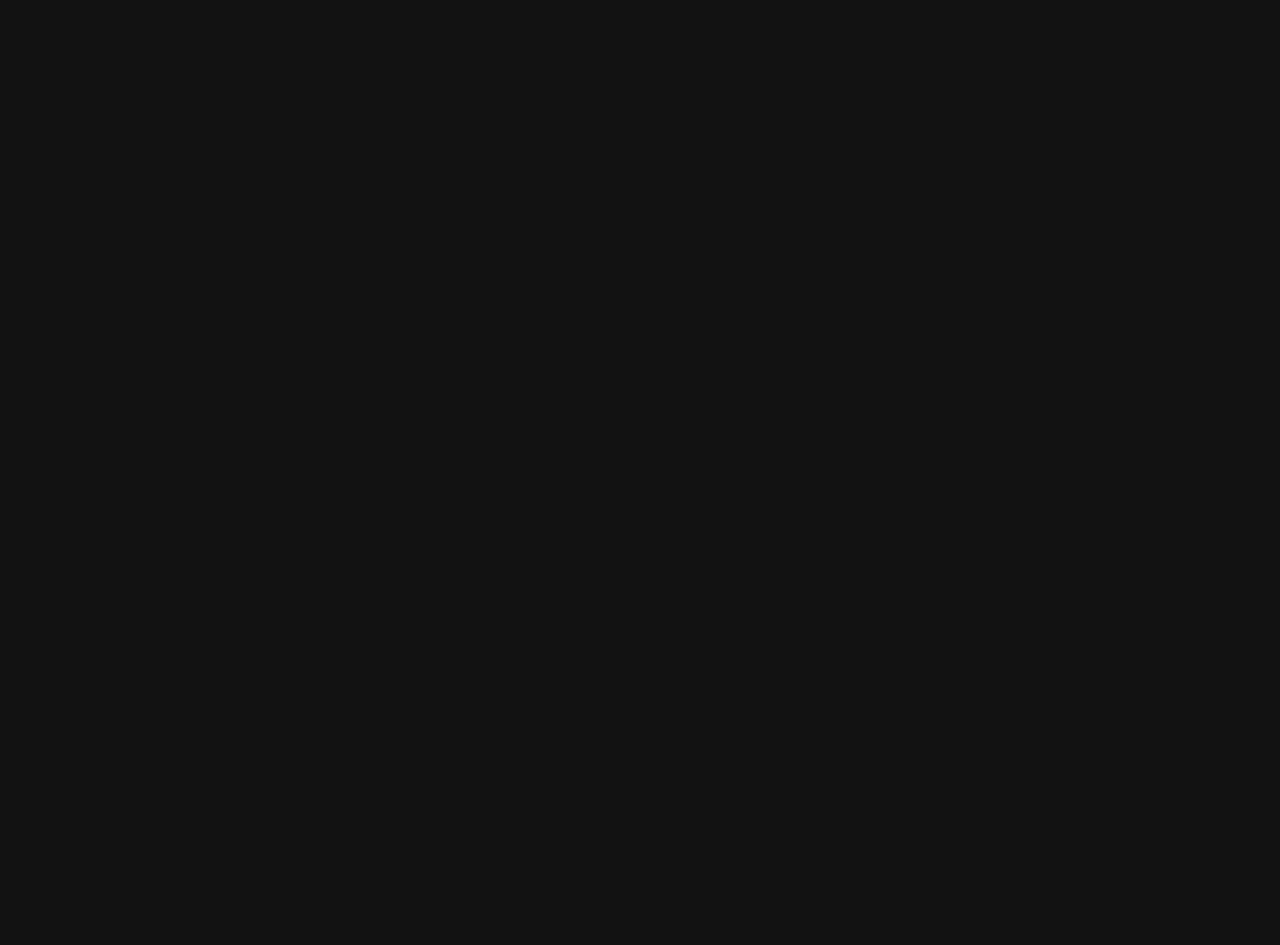
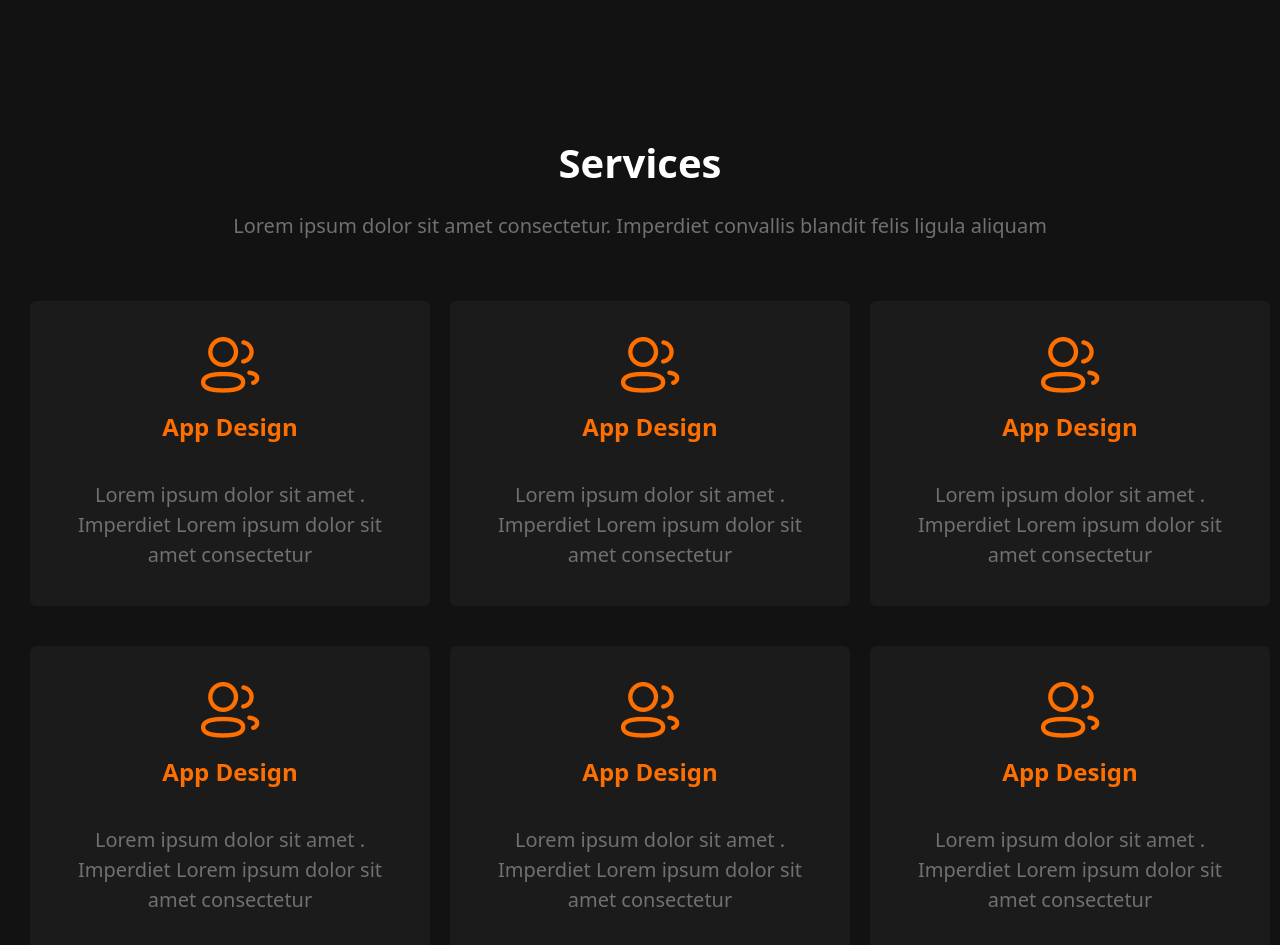
Before and after one commit to Roni006/personal-portfolio, a Next.js app: page / in a window 1280 px wide. Shown: the part 960-1905 px from the top of the page. Before the commit the page ends 1093 px from the top, so only its background shows below. Built offline with nearby package versions, Linux system fonts and the light colour scheme.

Commit message:
created service componenst and use dynamic data using map function

```diff
--- a/eslint.config.mjs
+++ /dev/null
@@ -1,16 +0,0 @@
-import { defineConfig, globalIgnores } from "eslint/config";
-import nextVitals from "eslint-config-next/core-web-vitals";
-
-const eslintConfig = defineConfig([
-  ...nextVitals,
-  // Override default ignores of eslint-config-next.
-  globalIgnores([
-    // Default ignores of eslint-config-next:
-    ".next/**",
-    "out/**",
-    "build/**",
-    "next-env.d.ts",
-  ]),
-]);
-
-export default eslintConfig;
--- a/src/Components/Banner.jsx
+++ b/src/Components/Banner.jsx
@@ -19,9 +19,9 @@ const Banner = () => {
       <section className="pt-7.5 pb-37.5">
         <Container>
           <div className="flex items-center  justify-between gap-20">
-            <div className="leftSide w-[618px] relative">
+            <div className="leftSide w-154.5 relative">
               <div>
-                <Image className="absolute left-0 top-5 -z-[5]" src={bannerShape} alt="Banner Shape" />
+                <Image className="absolute left-0 top-5 -z-5" src={bannerShape} alt="Banner Shape" />
               </div>
               <span className="intro">Hi, Iam</span>
               <h6 className="name pt-3">Anik Islam</h6>
--- /dev/null
+++ b/src/Components/Service.jsx
@@ -0,0 +1,83 @@
+import React from "react";
+import Container from "./Container";
+import Image from "next/image";
+
+import user from "../../src/img/service-icons/user.png";
+
+const Service = () => {
+  const cards = [
+    {
+      icon: user,
+      title: "App Design",
+      description:
+        "Lorem ipsum dolor sit amet . Imperdiet Lorem ipsum dolor sit amet consectetur",
+    },
+    {
+      icon: user,
+      title: "App Design",
+      description:
+        "Lorem ipsum dolor sit amet . Imperdiet Lorem ipsum dolor sit amet consectetur",
+    },
+    {
+      icon: user,
+      title: "App Design",
+      description:
+        "Lorem ipsum dolor sit amet . Imperdiet Lorem ipsum dolor sit amet consectetur",
+    },
+    {
+      icon: user,
+      title: "App Design",
+      description:
+        "Lorem ipsum dolor sit amet . Imperdiet Lorem ipsum dolor sit amet consectetur",
+    },
+    {
+      icon: user,
+      title: "App Design",
+      description:
+        "Lorem ipsum dolor sit amet . Imperdiet Lorem ipsum dolor sit amet consectetur",
+    },
+    {
+      icon: user,
+      title: "App Design",
+      description:
+        "Lorem ipsum dolor sit amet . Imperdiet Lorem ipsum dolor sit amet consectetur",
+    },
+  ];
+  return (
+    <>
+      <section>
+        <Container>
+          <div>
+            <div className="mb-15 text-center">
+              <h1 className="text-white text-[40px] font-bold tracking-[3%] pb-4.5 ">
+                Services
+              </h1>
+              <p className="text-[#707070] text-[20px] font-medium ">
+                Lorem ipsum dolor sit amet consectetur. Imperdiet convallis
+                blandit felis ligula aliquam
+              </p>
+            </div>
+            <div className="grid grid-cols-3 items-center justify-center gap-10">
+              {cards.map((card, i) => (
+                <div
+                  key={i}
+                  className="w-100 py-8.75 px-7.5 bg-[#1b1b1b] border border-[#1b1b1b] hover:border-[#fd6f00] duration-300 cursor-pointer rounded-md text-center flex flex-col items-center jsutify-center"
+                >
+                  <Image src={card.icon} alt="User" />
+                  <h2 className="text-[#fd6f00] font-bold text-[24px] tracking-[3%] pt-4 pb-8.75">
+                    {card.title}
+                  </h2>
+                  <p className="text-[#707070] text-[20px] font-medium ">
+                    {card.description}
+                  </p>
+                </div>
+              ))}
+            </div>
+          </div>
+        </Container>
+      </section>
+    </>
+  );
+};
+
+export default Service;
--- a/src/app/(root)/page.js
+++ b/src/app/(root)/page.js
@@ -1,13 +1,14 @@
-import Banner from '@/Components/Banner'
-import React from 'react'
+import Banner from "@/Components/Banner";
+import Service from "@/Components/Service";
+import React from "react";
 
 const page = () => {
   return (
     <div>
-      <Banner/>
-      {/* <h1>Home page</h1> */}
+      <Banner />
+      <Service />
     </div>
-  )
-}
+  );
+};
 
-export default page
+export default page;
```
Also changed, not shown: src/img/service-icons/user.png (added).
